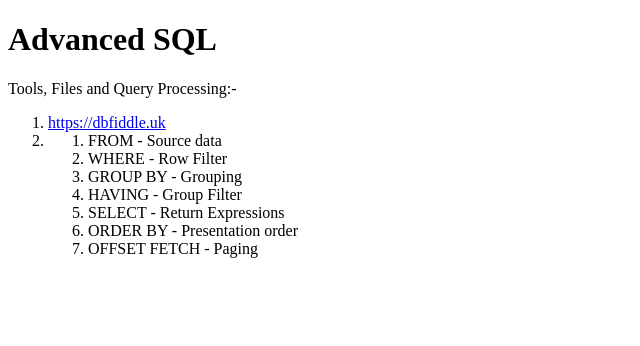
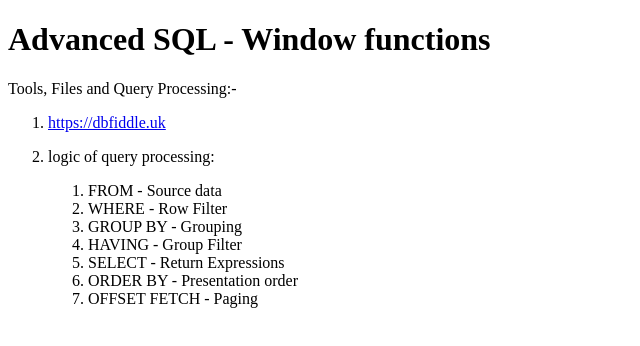
Before and after one commit to anilsyamanthakam/technologies, a plain HTML site: page advancedsql.html in a window 1280 px wide. Shown: the whole page, without its empty margins (0-640 px from the left). Drawn offline with Linux system fonts and the light colour scheme.

Commit message:
Update advancedsql.html

```diff
--- a/advancedsql.html
+++ b/advancedsql.html
@@ -2,14 +2,15 @@
 <!DOCTYPE html>
 <html lang="en">
 <head>
-<title>Advanced SQL</title>
+<title>Advanced SQL - Window functions</title>
 </head>
 <body>
-  <h1>Advanced SQL</h1>
+  <h1>Advanced SQL - Window functions</h1>
   <p>Tools, Files and Query Processing:-<br/>
     <ol>
       <li><a href="https://dbfiddle.uk">https://dbfiddle.uk</a></li>
       <li>
+        <p>logic of query processing:
         <ol>
           <li>FROM - Source data</li>
           <li>WHERE - Row Filter</li>
@@ -19,6 +20,7 @@
           <li>ORDER BY - Presentation order</li>
           <li>OFFSET FETCH - Paging</li>
         </ol>
+        </p>
       </li>
    </ol>
   </p>
```
